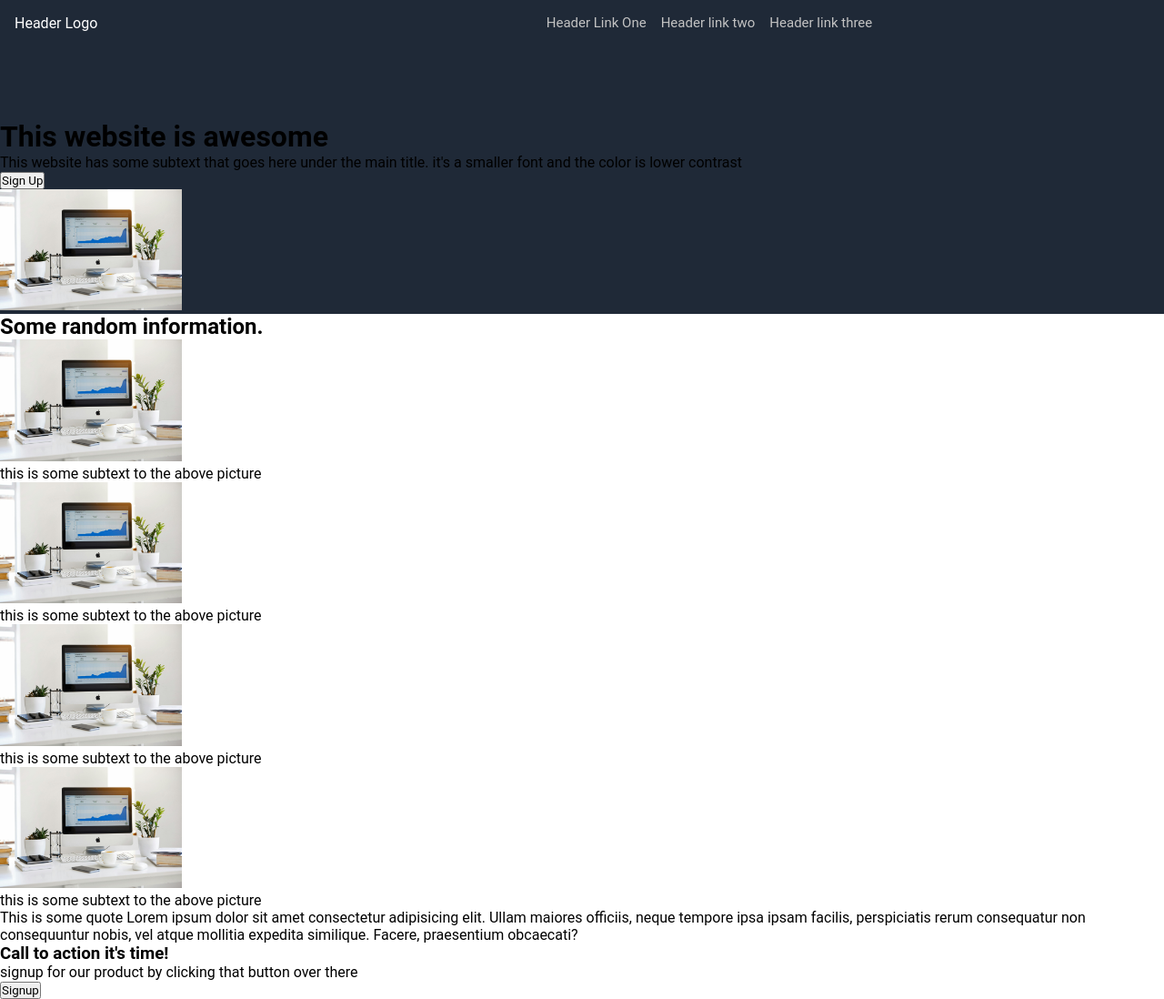
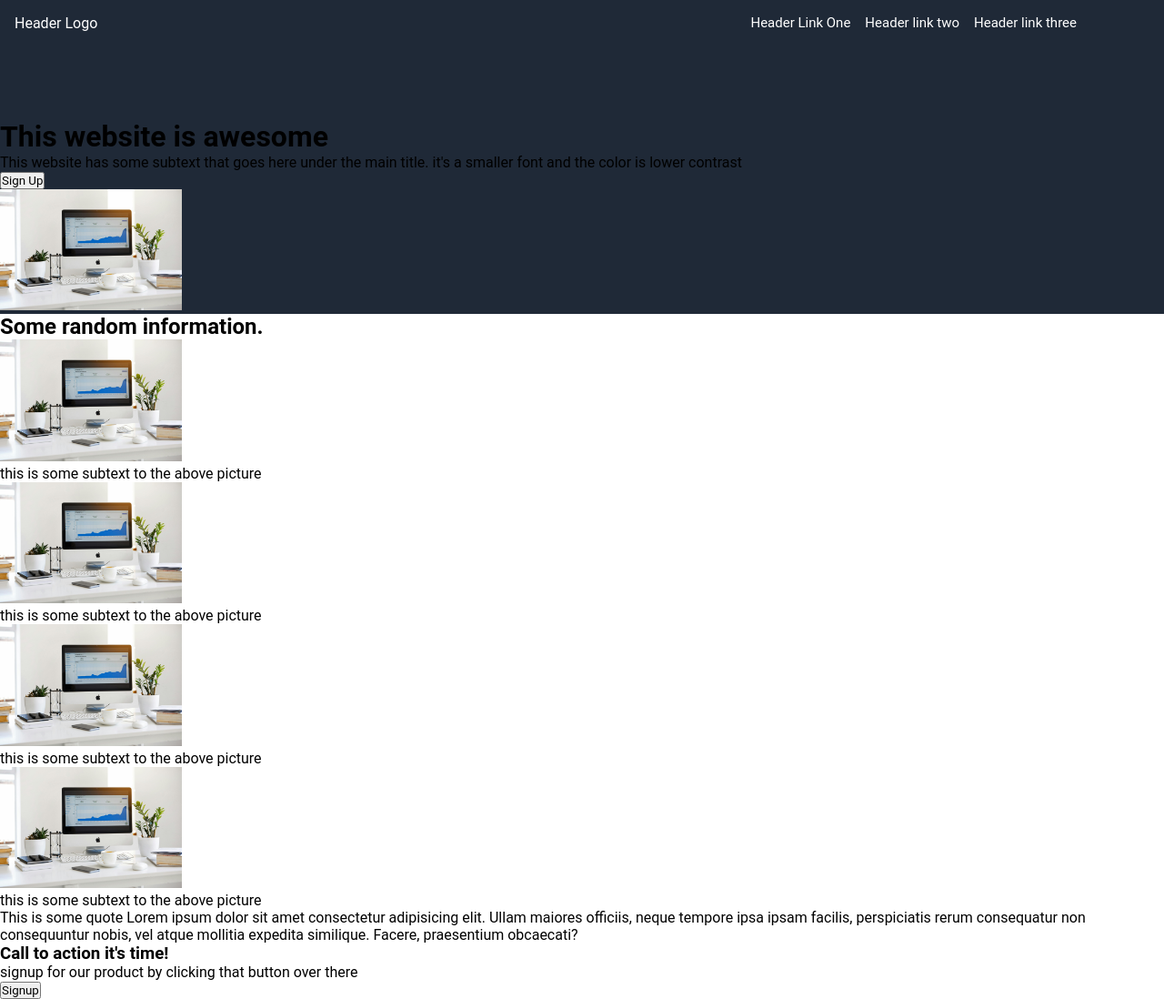
Before and after one commit to Roger-ODonnell/The-Odin-Project-Landing-Page, a plain HTML site: page index.html in a window 1280 px wide. Shown: the whole page at 91% size. Drawn offline with Linux system fonts and the light colour scheme.

Commit message:
Alligned right navbar to the right side correctly, used justify-content: right

```diff
--- a/index.html
+++ b/index.html
@@ -14,9 +14,9 @@
                 </div>
                 <div class="nav-right">
                     <ul>
-                        <li>Header Link One</li>
-                        <li>Header link two</li>
-                        <li>Header link three</li>
+                        <li><a href="">Header Link One</a></li>
+                        <li><a href="">Header link two</a></li>
+                        <li><a href="">Header link three</a></li>
                     </ul>
                 </div>
             </div>
--- a/style.css
+++ b/style.css
@@ -19,8 +19,14 @@ img{
 .navbar ul{
     display: flex;
     align-items: center;
+    justify-content: flex-end;
+    margin-right: 5rem;
     list-style-type: none;
     gap: 16px;
+}
+.navbar a{
+    text-decoration: none;
+    color: white;
 }
 .nav-left, .nav-right{
     flex: 1;
```
